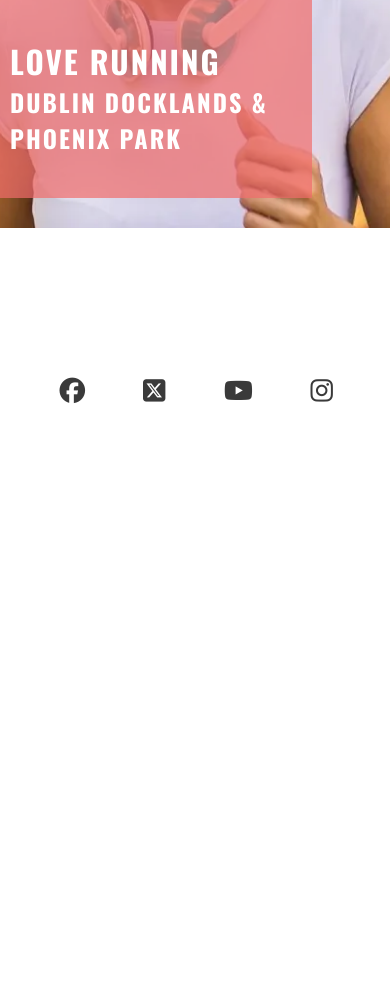
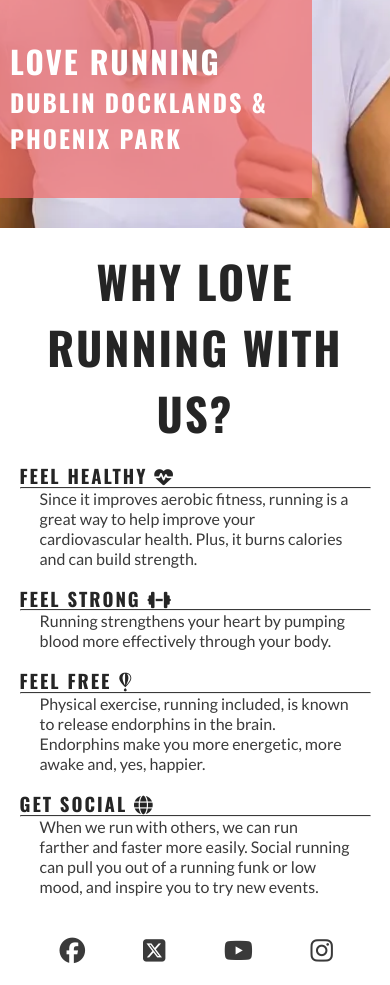
Before and after one commit to KaloyanJK/love-running, a plain HTML site: page index.html in a window 390 px wide. Shown: the part 419-1404 px from the top of the page. Before the commit the page ends 844 px from the top, so only its background shows below. Drawn offline with nearby package versions, Linux system fonts and the light colour scheme.

Commit message:
Add reasons section and stye it for mobile devices

```diff
--- a/assets/css/style.css
+++ b/assets/css/style.css
@@ -118,6 +118,34 @@
     color: #ffffff;
 }
 
+/* Reasons section */
+
+#reasons {
+    width: 90%;
+    margin: 20px auto;
+
+}
+
+#reasons > h2 {
+    margin-bottom: 20px;
+    text-align: center;
+    font-size: 280%;
+}
+
+#benefits-physical>div, #benefits-mental>div {
+    line-height: 20px;
+    margin-bottom: 20px;
+}
+
+#benefits p {
+    padding: 0 20px;
+}
+
+hr {
+    border-top: 1px solid #3a3a3a;
+    margin-top: 5px 0;
+}
+
 /* Footer */
 #social-networks {
     text-align: center;
--- a/index.html
+++ b/index.html
@@ -47,6 +47,57 @@
                 <h3>Dublin Docklands & Phoenix Park</h3>
             </div>
         </section>
+
+        <section id="reasons">
+            <h2>Why Love Running With Us?</h2>
+            <div id="benefits">
+                <div id="benefits-physical">
+                    <div>
+                        <h3>
+                            FEEL HEALTHY
+                            <i class="fa-solid fa-heart-pulse"></i>
+                        </h3>
+                        <hr>
+                        <p>
+                            Since it improves aerobic fitness, running is a great way to help improve your cardiovascular health. Plus, it burns calories and can build strength.
+                        </p>
+                    </div>
+                    <div>
+                        <h3>
+                            FEEL STRONG
+                            <i class="fa-solid fa-dumbbell"></i>
+                        </h3>
+                        <hr>
+                        <p>
+                            Running strengthens your heart by pumping blood more effectively through your body.
+                        </p>
+                    </div>
+                </div>
+                <div id="benefits-mental">
+                    <div>
+                        <h3>
+                            FEEL FREE
+                            <i class="fa-brands fa-fly"></i>
+                        </h3>
+                        <hr>
+                        <p>
+                            Physical exercise, running included, is known to release endorphins in the brain. Endorphins make you more energetic, more awake and, yes, happier.
+                        </p>
+                    </div>
+
+                    <div>
+                        <h3>
+                            GET SOCIAL
+                            <i class="fa-solid fa-globe"></i>
+                        </h3>
+                        <hr>
+                        <p>
+                            When we run with others, we can run farther and faster more easily. Social running can pull you out of a running funk or low mood, and inspire you to try new events.
+                        </p>
+                    </div>
+                </div>
+            </div>
+        </section>
     </main>
     <!-- Footer -->
     <footer>
```
Also changed, not shown: assets/images/reasons-image.webp (added).
